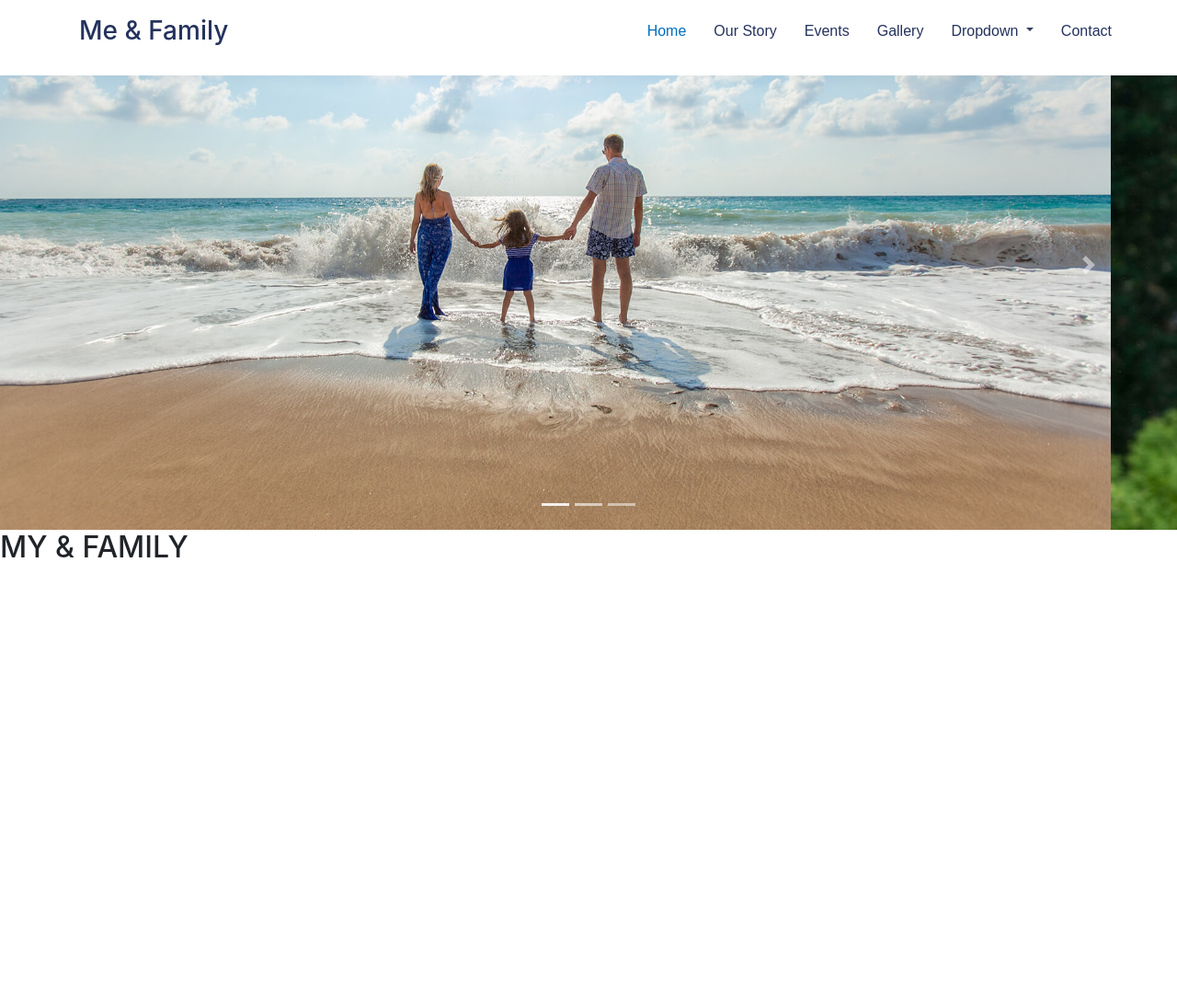
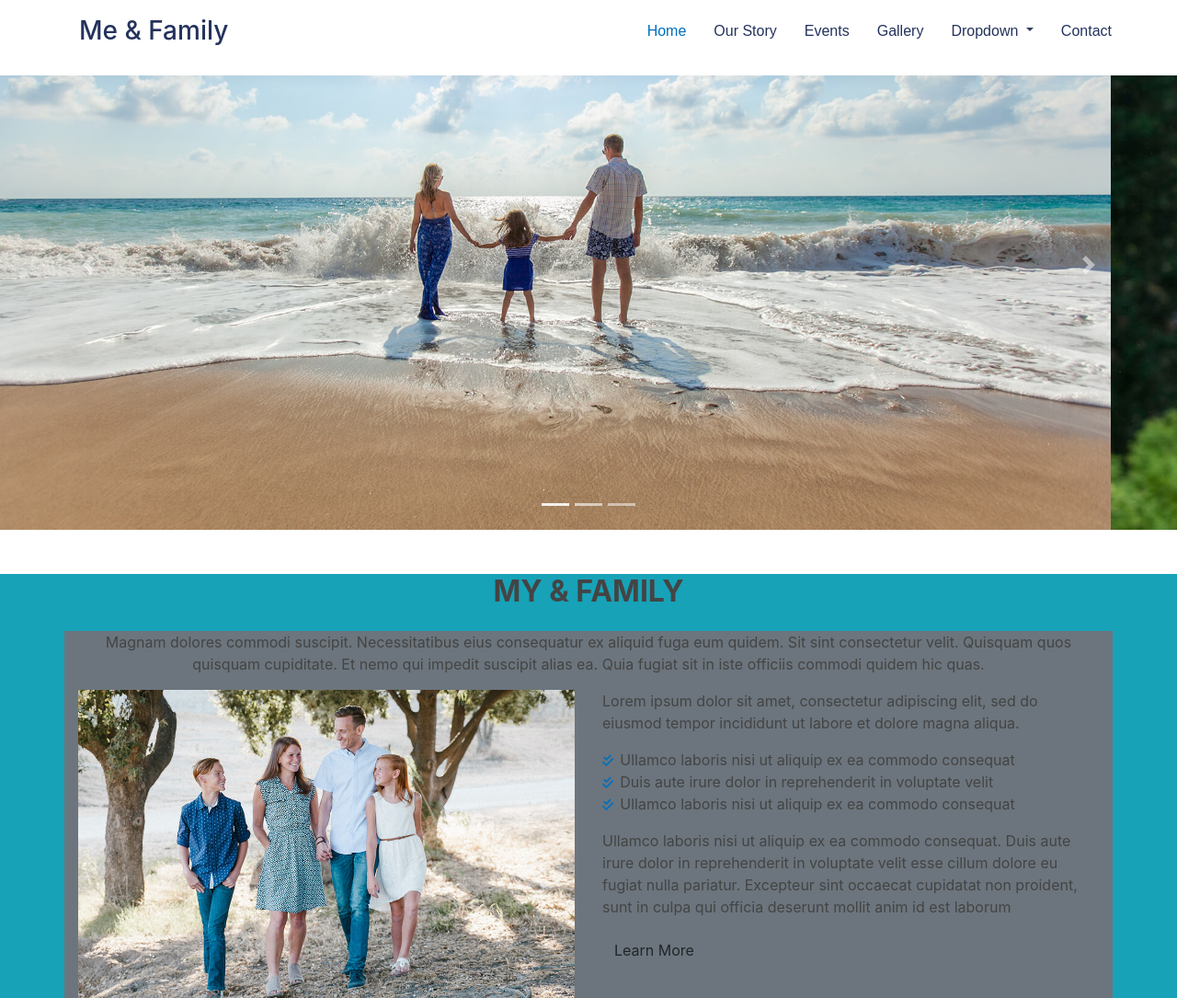
Before and after one commit to CavidH/ExamPractise22January2022Front, a plain HTML site: page Index.html in a window 1280 px wide. Shown: the whole page at 92% size. Before the commit the page ends 800 px from the top, so only its background shows below. Drawn offline with nearby package versions, Linux system fonts and the light colour scheme.

Commit message:
about done

```diff
--- a/Assets/Style/style.css
+++ b/Assets/Style/style.css
@@ -52,3 +52,49 @@
 
 
 /* slider  end  */
+
+
+/* about */
+
+.abouttxt {
+    color: #444444;
+    font-size: 16px;
+}
+
+.abouttitle {
+    text-align: center;
+    color: #444444;
+    font-size: 32px;
+    font-weight: 700;
+}
+
+.aboutheadtxt {
+    text-align: center;
+    color: #444444;
+}
+
+.aboutul {
+    list-style: none;
+    margin-left: -40px;
+}
+
+.aboutul li i {
+    font-size: 14px;
+    color: #006fbe;
+    margin-right: 7px;
+}
+
+.btn-learn-more {
+    border: 2px solid #006fbe;
+    padding-left: 25px;
+    padding-right: 25px;
+    color: #006fbe;
+}
+
+.btn-learn-more:hover {
+    background-color: #006fbe;
+    color: #fff;
+}
+
+
+/* about end */
--- a/Index.html
+++ b/Index.html
@@ -67,9 +67,33 @@
                 </a>
             </div>
         </section>
-        <Section id="About">
+        <Section id="About" class="bg-info mt-5">
             <h2 class="abouttitle">MY & FAMILY</h2>
-            <div class="con"></div>
+            <div class="container mt-4 bg-secondary ">
+                <p class="aboutheadtxt">Magnam dolores commodi suscipit. Necessitatibus eius consequatur ex aliquid fuga eum quidem. Sit sint consectetur velit. Quisquam quos quisquam cupiditate. Et nemo qui impedit suscipit alias ea. Quia fugiat sit in iste officiis commodi
+                    quidem hic quas.</p>
+                <div class="row">
+                    <div class="col-lg-6"><img src="Assets/Img/about.jpg" class="img-fluid"></div>
+                    <div class="col-lg-6">
+                        <p class="abouttxt">
+                            Lorem ipsum dolor sit amet, consectetur adipiscing elit, sed do eiusmod tempor incididunt ut labore et dolore magna aliqua.
+                        </p>
+                        <ul class="aboutul abouttxt">
+                            <li><i class="fas fa-check-double"></i>Ullamco laboris nisi ut aliquip ex ea commodo consequat
+                            </li>
+                            <li><i class="fas fa-check-double"></i>Duis aute irure dolor in reprehenderit in voluptate velit
+                            </li>
+                            <li><i class="fas fa-check-double"></i>Ullamco laboris nisi ut aliquip ex ea commodo consequat
+                            </li>
+                        </ul>
+                        <p class="abouttxt">Ullamco laboris nisi ut aliquip ex ea commodo consequat. Duis aute irure dolor in reprehenderit in voluptate velit esse cillum dolore eu fugiat nulla pariatur. Excepteur sint occaecat cupidatat non proident, sunt in culpa qui officia
+                            deserunt mollit anim id est laborum</p>
+                        <button class="btn btn-arn-more"> Learn More</button>
+                    </div>
+
+                </div>
+            </div>
+
         </Section>
     </main>
     <footer></footer>
```
Also changed, not shown: Assets/Img/about.jpg (added).
